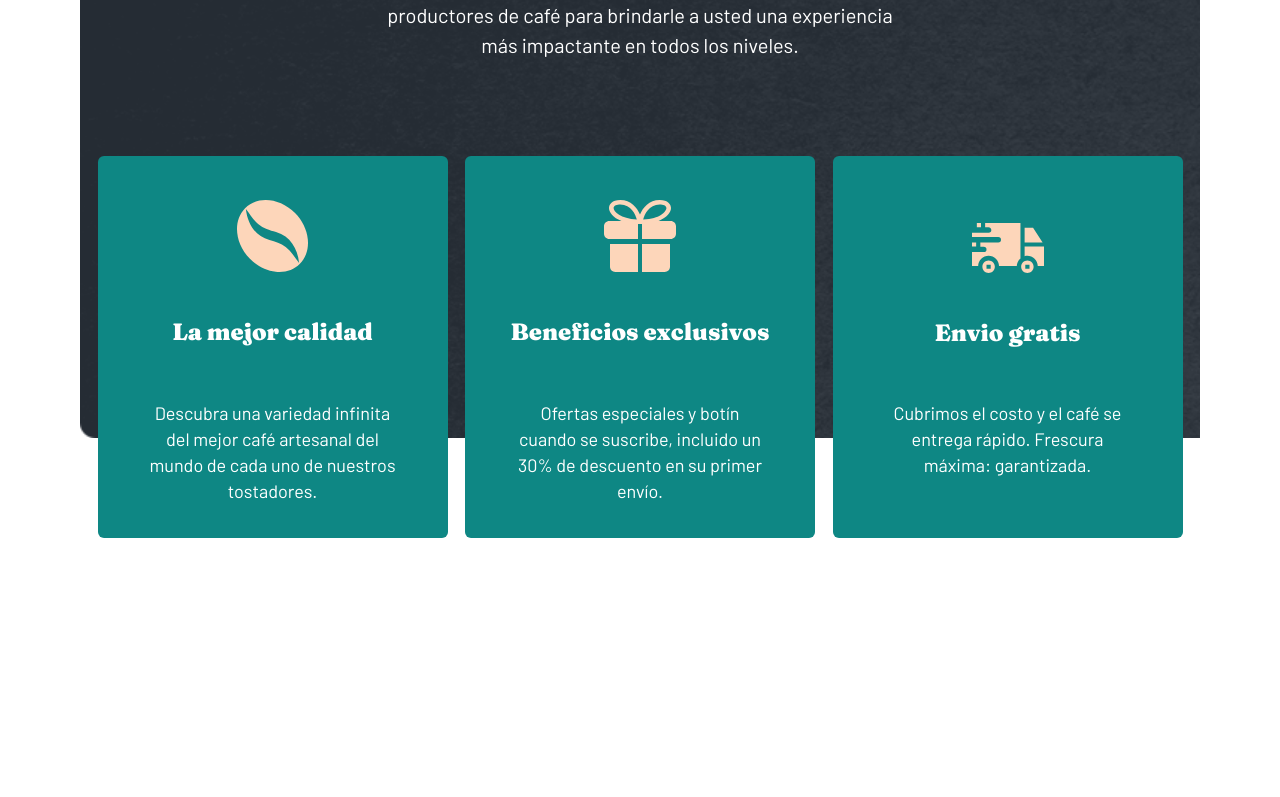
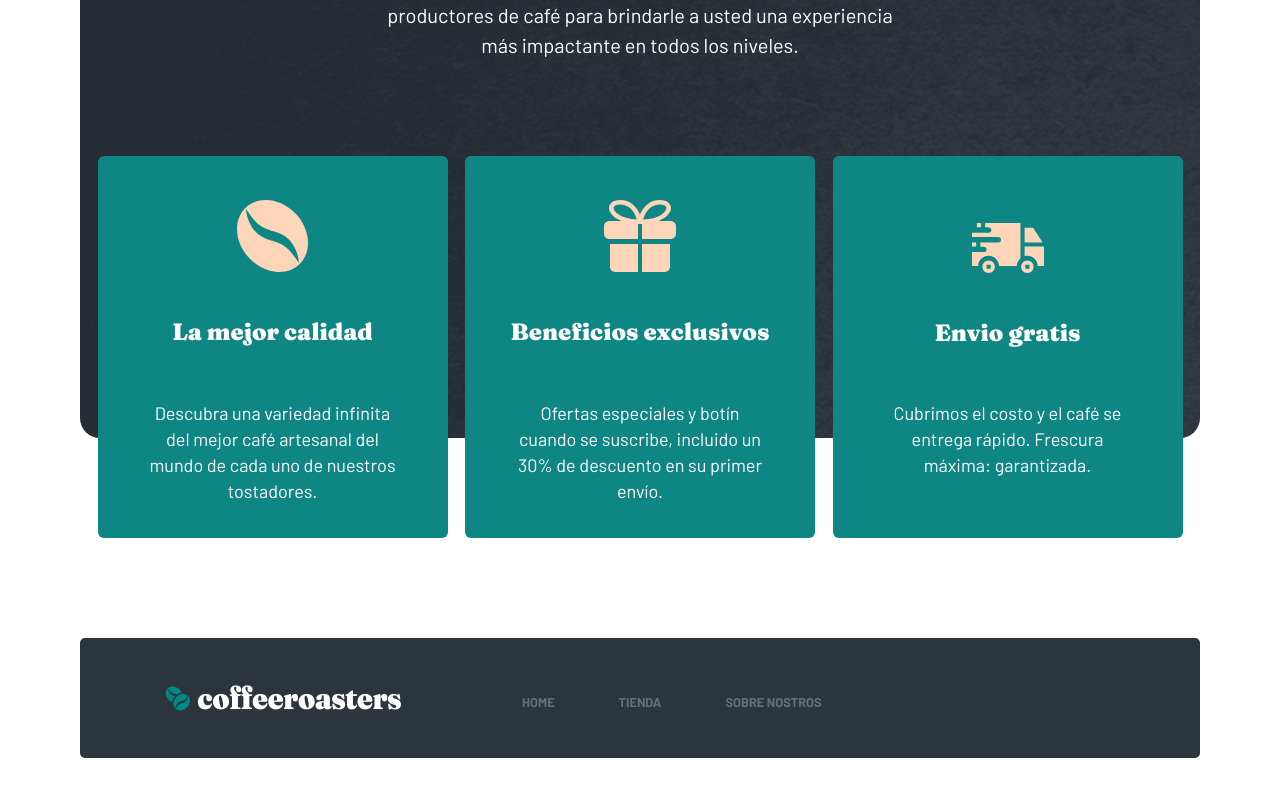
Before and after one commit to cambpaz/coffeeShop-CamilaPaz, a React (Create React App) app: page / in a window 1280 px wide. Shown: the part 1721-2518 px from the top of the page. Before the commit the page ends 2259 px from the top, so only its background shows below. Built offline with nearby package versions, Linux system fonts and the light colour scheme.

Commit message:
agregue modal

```diff
--- a/src/components/cart/Cart.js
+++ b/src/components/cart/Cart.js
@@ -1,14 +1,27 @@
-import React, { useContext } from 'react'
+import React, { useContext, useState } from 'react'
 import { CartContext } from './CartContext'
 import CartItem from './CartItem';
 import { collection, doc, setDoc, updateDoc, increment } from "firebase/firestore";
 import { Link } from 'react-router-dom'
 import db from '../../utils/firebaseConfig';
-
+import Modals from '../modal/Modals';
 
 const Cart = () => {
+
     const context = useContext(CartContext);
 
+    const [show, setShow] = useState(false);
+
+    const handleClose = () => {
+        setShow(false);
+        context.emptyCart()
+    }
+    const handleCancel = () => {
+        setShow(false);
+    }
+    const confirmaDelete = () => {
+        setShow(true);
+    }
     const createOrder = () => {
         let order = {
             buyer: {
@@ -25,19 +38,19 @@ const Cart = () => {
             total: context.totalPurchase()
         }
         console.log(order);
-        const createOrderFS = async() => {
-        const newOrderRef = doc(collection(db, "orders"));
-        await setDoc(newOrderRef, order);
-        return newOrderRef;
+        const createOrderFS = async () => {
+            const newOrderRef = doc(collection(db, "orders"));
+            await setDoc(newOrderRef, order);
+            return newOrderRef;
         }
         createOrderFS()
             .then(result => alert("TU ORDEN DE COMPRA TIENE EL ID: " + result.id))
             .catch(err => console.log(err))
 
-        context.cart.forEach(async(item) => {
+        context.cart.forEach(async (item) => {
             const productRef = doc(db, "products", item.idProduct);
             await updateDoc(productRef, {
-            stock: increment(-item.qtyProduct)
+                stock: increment(-item.qtyProduct)
             });
 
         })
@@ -68,7 +81,7 @@ const Cart = () => {
                 {
                     context.cart.length === 0
                         ? <Link to="/shop"><div className="center"><button className="btnCarrito">Comenza la experienza Roaster</button></div></Link>
-                        : <div className="center"><button className="btnCantidad" onClick={() => context.emptyCart()}>VACIAR CARRITO</button></div>
+                        : <div className="center"><button className="btnCantidad" onClick={confirmaDelete}>VACIAR CARRITO</button></div>
                 }
             </div>
             <div>
@@ -83,6 +96,13 @@ const Cart = () => {
                         : <p></p>
                 }
             </div>
+            <div>
+                {
+                    show === true
+                        ? <Modals show={show} handleClose={handleClose} handleCancel={handleCancel} botonText={'Sí, estoy seguro'} modalText={'¿Esta seguro que quiere vaciar su carrito?'} />
+                        : <div></div>
+                }
+            </div>
         </>
     )
 }
--- a/src/components/cart/CartContext.js
+++ b/src/components/cart/CartContext.js
@@ -4,7 +4,6 @@ export const CartContext = createContext();
 
 const CartContextProvider = ({children}) => {
     const [cart, setCart] = useState([]);
-    const [show, setShow] = useState(false);
     let reducer = function(acumulador, currentValue) {return acumulador + currentValue};
 
     // FUNCION PARA AGREGAR AL CARRITO
@@ -23,7 +22,6 @@ const CartContextProvider = ({children}) => {
             ]);
             alert("Se agrego al carrito " + cantidad + ` de ${product.product}`);
         } else {
-            setShow(true);
             let confirmacion = window.confirm('Ya tienes este producto en tu carrito, quieres agregar otro?')
             if (confirmacion) {
                 foundItem.qtyProduct += cantidad;
@@ -31,9 +29,6 @@ const CartContextProvider = ({children}) => {
                 alert("Se agrego al carrito " + cantidad + ` de ${product.product}`);
             }
         }
-    }
-    const showModal = () => {
-        setShow(true)
     }
     // FUNCION PARA VACIAR EL CARRITO
     const emptyCart = () => {
@@ -73,7 +68,7 @@ const CartContextProvider = ({children}) => {
         return cantidad.reduce(reducer, 0)
     }
     return (
-        <CartContext.Provider value={{cart, addToCart, deleteProduct, emptyCart, totalPerProduct, subTotal, onlineDiscount, totalPurchase, cantidadItems, showModal }}>
+        <CartContext.Provider value={{cart, addToCart, deleteProduct, emptyCart, totalPerProduct, subTotal, onlineDiscount, totalPurchase, cantidadItems }}>
             {children}
         </CartContext.Provider>
     )
--- a/src/components/cart/CartItem.js
+++ b/src/components/cart/CartItem.js
@@ -1,14 +1,35 @@
-import React from 'react'
+import React, { useState } from 'react'
+import Modals from '../modal/Modals';
+// import Modals from '../modal/Modals';
+const CartItem = (props) => {
+    const [show, setShow] = useState(false);
 
-const CartItem = (props) => {
+    const handleClose = () => {
+        setShow(false);
+        props.deleteProduct(props.id)
+    }
+    const handleCancel = () => {
+        setShow(false);
+    }
+    const confirmaDelete = () => {
+        setShow(true);
+    }
+
     return (
         <>
             <div className="contenedor-item-cart">
-                <img src={props.img} alt={props.product}/>
+                <img src={props.img} alt={props.product} />
                 <h3>{props.product}</h3>
                 <p>{props.qty} item(s) / ${props.price} c/u</p>
                 <p>Total: ${props.totalPerProduct(props.id)}</p>
-                <button className="btnEliminar" onClick={() => props.deleteProduct(props.id)}>ELIMINAR</button>
+                <button className="btnEliminar" onClick={confirmaDelete}>ELIMINAR</button>
+            </div>
+            <div>
+                {
+                    show === true
+                        ? <Modals show={show} handleClose={handleClose} handleCancel={handleCancel} botonText={'Sí, estoy seguro'} modalText={'¿Esta seguro que quiere eliminar este producto de su carrito?'}/>
+                        : <div></div>
+                }
             </div>
         </>
     )
--- a/src/components/footer/Footer.js
+++ b/src/components/footer/Footer.js
@@ -1,10 +1,17 @@
 import React from 'react'
-
+import { Link } from 'react-router-dom'
+import logo from '../../assets/whiteLogo.png'
+import { footer } from './footer.module.scss'
 const Footer = () => {
     return (
-        <div>
-
-        </div>
+        <>
+        <footer className={footer}>
+            <img src={logo} alt="" />
+            <Link to="/"><p>HOME</p></Link>
+            <Link to="/shop"><p>TIENDA</p></Link>
+            <Link to="/aboutus"><p>SOBRE NOSTROS</p></Link>
+        </footer>
+        </>
     )
 }
 
--- /dev/null
+++ b/src/components/footer/footer.module.scss
@@ -0,0 +1,25 @@
+footer {
+    margin: 200px 80px 80px 80px;
+    background-color: #2C343E;
+    display: flex;
+    align-items: center;
+    height:  120px;
+    border-radius: .3125rem;
+    & img {
+        height: 1.625rem;
+        width: 14.75rem;
+        margin-left: 85px;
+        margin-right: 5.5625rem;
+
+    }
+    & p {
+        font-family: "Barlow", sans-serif;
+        font-size: .8rem;
+        font-weight: 700;
+        line-height: 15px;
+        cursor: pointer;
+        opacity: 0.7;
+        color: rgba(131, 136, 143, 1);
+        padding: 1.625rem 2rem 0 2rem;
+    }
+}
--- a/src/components/homePage/homePage.module.scss
+++ b/src/components/homePage/homePage.module.scss
@@ -7,7 +7,7 @@
     background-size: cover;
     margin: 5rem;
     color: white;
-    border-radius: px;
+    border-radius: 20px;
     & p {
         text-align: center;
         width: 33.75rem;
--- a/src/components/modal/Modals.js
+++ b/src/components/modal/Modals.js
@@ -1,25 +1,23 @@
-import React, { useState } from 'react';
+import React from 'react';
 import {Modal, Button} from 'react-bootstrap';
+import { buttonCancel, buttonConfirm, modalP, modalTitle } from './modal.module.scss'
 
-const Modals = ({show, handleClose}) => {
-        // const [show, setShow] = useState(false);
-
-        // const handleClose = () => setShow(false);
-        // const handleShow = () => setShow(true);
-
+const Modals = ({show, handleClose, handleCancel, modalText, botonText}) => {
         return (
             <>
-                <Modal show={show} onHide={handleClose}>
+                <Modal show={show} onHide={handleCancel} backdrop="static" keyboard={false}>
                     <Modal.Header closeButton>
-                        <Modal.Title>Modal heading</Modal.Title>
+                        <Modal.Title className={modalTitle}>¡Atención!</Modal.Title>
                     </Modal.Header>
-                    <Modal.Body>Woohoo, you're reading this text in a modal!</Modal.Body>
+                    <Modal.Body>
+                        <p className={modalP}>{modalText}</p>
+                    </Modal.Body>
                     <Modal.Footer>
-                        <Button variant="secondary" onClick={handleClose}>
-                            Close
+                        <Button className={buttonCancel} variant="secondary" onClick={handleCancel}>
+                            Cancelar
                         </Button>
-                        <Button variant="primary" onClick={handleClose}>
-                            Save Changes
+                        <Button className={buttonConfirm} onClick={handleClose}>
+                            {botonText}
                         </Button>
                     </Modal.Footer>
                 </Modal>
--- a/src/components/modal/modal.module.scss
+++ b/src/components/modal/modal.module.scss
@@ -1,3 +1,15 @@
-.botonModal {
-    background-color: red!important;
+.buttonCancel {
+    font-family: Barlow;
 }
+.buttonConfirm {
+    background-color: #0E8784;
+    font-family: Barlow;
+}
+.modalP {
+    font-family: Barlow;
+    font-size: 1.2rem;
+}
+.modalTitle {
+    font-family: Fraunces;
+    font-size: 1.85rem;
+}
--- a/src/components/navBar/NavBar.js
+++ b/src/components/navBar/NavBar.js
@@ -1,4 +1,4 @@
-import logo from './../../logo.svg';
+import logo from '../../assets/logo.svg';
 import { NavItem } from './NavItem';
 import { Link } from 'react-router-dom'
 import { useContext } from 'react';
--- a/src/components/navBar/navbar.module.scss
+++ b/src/components/navBar/navbar.module.scss
@@ -18,7 +18,6 @@
         font-size: .8rem;
         font-weight: 700;
         line-height: 15px;
-        opacity: 0.7;
         cursor: pointer;
         opacity: 0.7;
     }
```
Also changed, not shown: src/assets/logo.svg (renamed from src/logo.svg), src/assets/whiteLogo.png (added).
